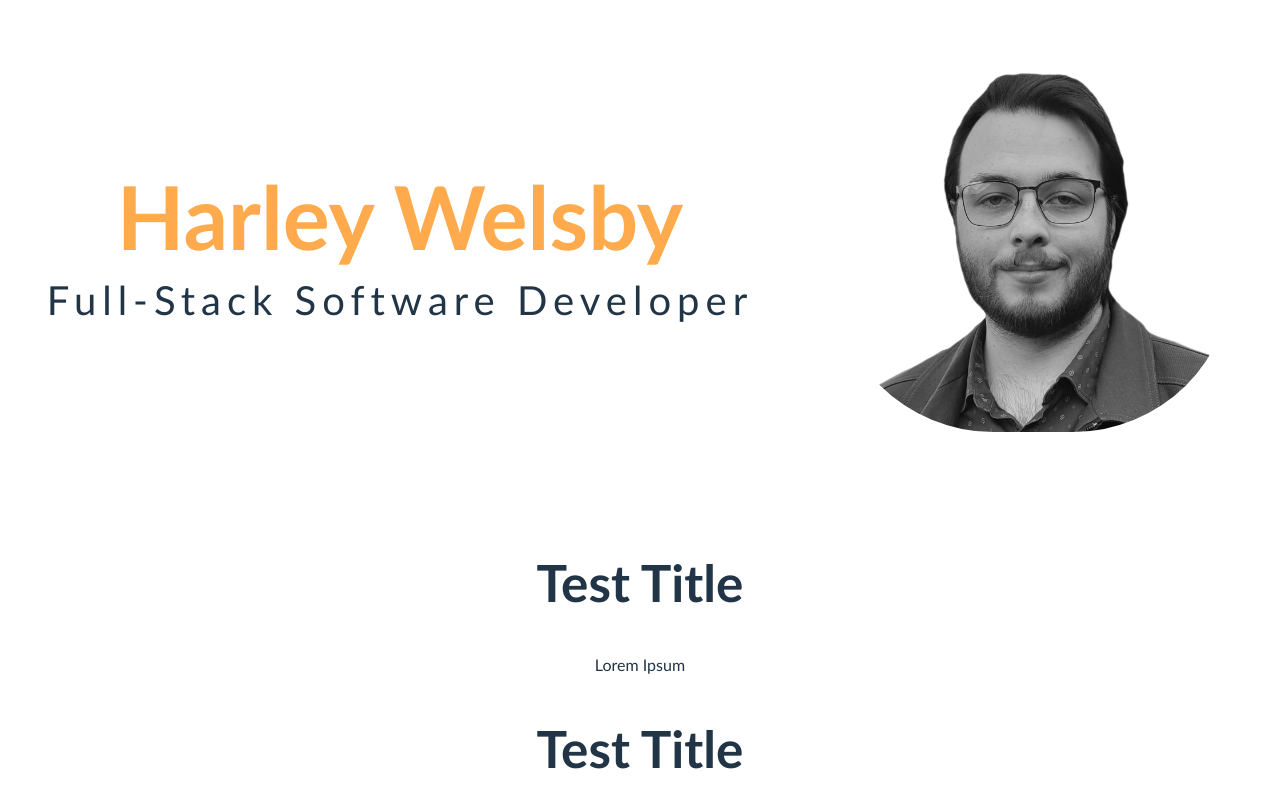
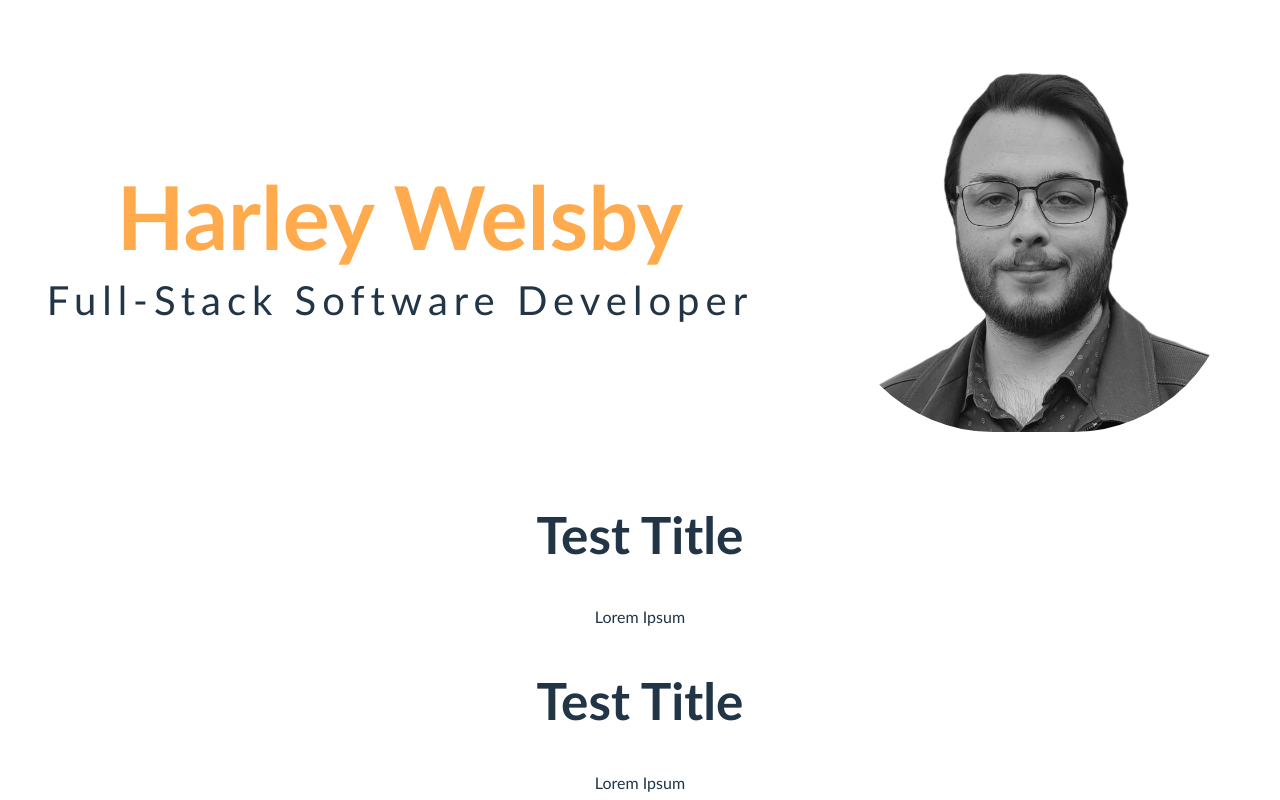
Before and after one commit to harleywelsby/Portfolio-Site, a React (Vite) app: page / in a window 1280 px wide. Shown: the top 800 px of the page. Built offline with nearby package versions, Linux system fonts and the light colour scheme.

Commit message:
Padding actually works!!

```diff
--- a/src/App.tsx
+++ b/src/App.tsx
@@ -22,7 +22,7 @@ function App() {
   return (
     <>
       <HomeSection />
-      <section className="hidden">
+      <section className="hidden whiteBackground">
         <h1>Test Title</h1>
         <p>Lorem Ipsum</p>
       </section>
--- a/src/sections/HomeSection.tsx
+++ b/src/sections/HomeSection.tsx
@@ -3,7 +3,7 @@ import { HeadshotImage, NameText, RoleText } from '../styles/styledComponents';
 
 function HomeSection() {
   return (
-    <section className="hidden paddedBottom verticalCenter">
+    <section className="hidden paddedBottom verticalCenter padded">
       <div className="horizontal">
         <div>
           <NameText className="hidden">Harley Welsby</NameText>
--- a/src/styles/App.css
+++ b/src/styles/App.css
@@ -1,7 +1,6 @@
 #root {
   max-width: 1280px;
   margin: 0 auto;
-  padding: 2rem;
   text-align: center;
 }
 
--- a/src/styles/globals.css
+++ b/src/styles/globals.css
@@ -24,6 +24,10 @@
   background-color: var(--background-grey);
 }
 
+.whiteBackground {
+  background-color: white;
+}
+
 /* Layout */
 
 .horizontal {
@@ -37,6 +41,10 @@
 
 .paddedTop {
   padding-top: 5rem;
+}
+
+.padded {
+  padding: 2rem;
 }
 
 .verticalCenter {
```
